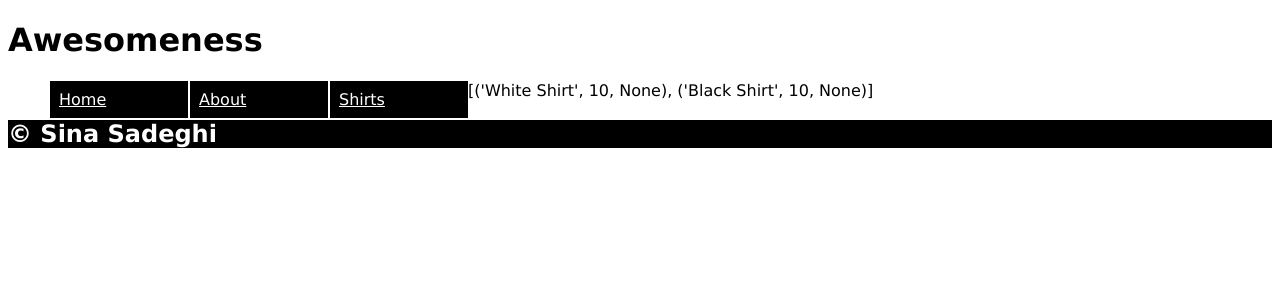
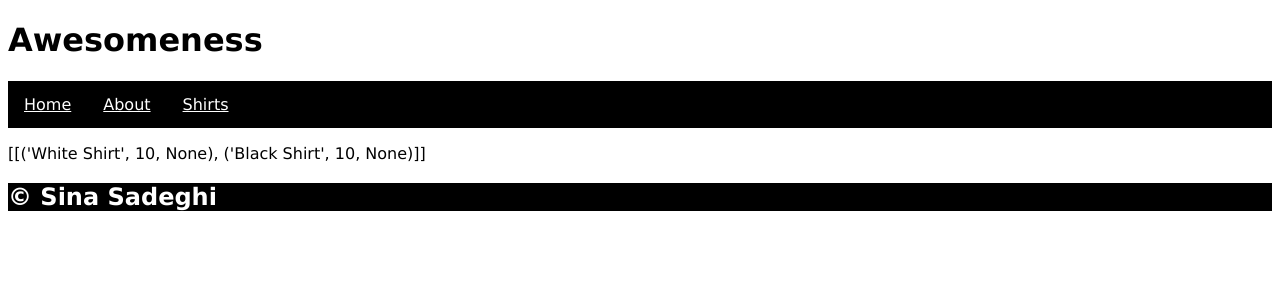
Before and after one commit to amirsinasadeghi/Clothing-Site, a Flask app: page /shirts in a window 1280 px wide. Shown: the top 300 px of the page. Run offline with Flask 2, Linux system fonts and the light colour scheme; data comes from the database, SQL or seed files in the repository.

Commit message:
added comments and have finally finalized the navbar

```diff
--- a/static/css/style.css
+++ b/static/css/style.css
@@ -5,17 +5,29 @@ h2{
   background-color: black;
   color: white;
 }
-a {
+/* The code below is for the navbar  */
+ul {
+  list-style-type: none;
+  margin: 0;
+  padding: 0;
+  overflow: hidden;
+  background-color: black;
+}
+li {
   float: left;
-  display:block;
-  padding: 8px;
-  background-color: black;
+}
+
+li a {
+  list-style-type: none;
+  display: block;
   color: white;
-	width:120px;
-	margin-left:2px;
-	border:1px solid #000;
+  text-align: center;
+  padding: 14px 16px;
+  text-decoration: underline;
 }
-a:hover {
+
+li a:hover {
   background-color: white;
-  color: black
+  color: black;
 }
+/* end of navbar code */
--- a/templates/nav.html
+++ b/templates/nav.html
@@ -1,4 +1,3 @@
-
 <!doctype html>
 
 <html lang="en">
@@ -12,9 +11,9 @@
 
     <nav>
       <ul>
-       <a href="/">Home</a>
-       <a href="about">About</a>
-       <a href="shirts">Shirts</a>
+       <li> <a href="/">Home</a> </li>
+       <li> <a href="about">About</a> </li>
+       <li> <a href="shirts">Shirts</a> </li>
       </ul>
     </nav>
   </header>
--- a/templates/shirts.html
+++ b/templates/shirts.html
@@ -1,7 +1,7 @@
 {% extends 'layout.html' %}
 {% block content %}
 
-<p> {{ shirts }}
+<p> {{ [shirts] }}
 </p>
 
 {% endblock %}
```
Also changed, not shown: routes.py (+4 -4 lines).
